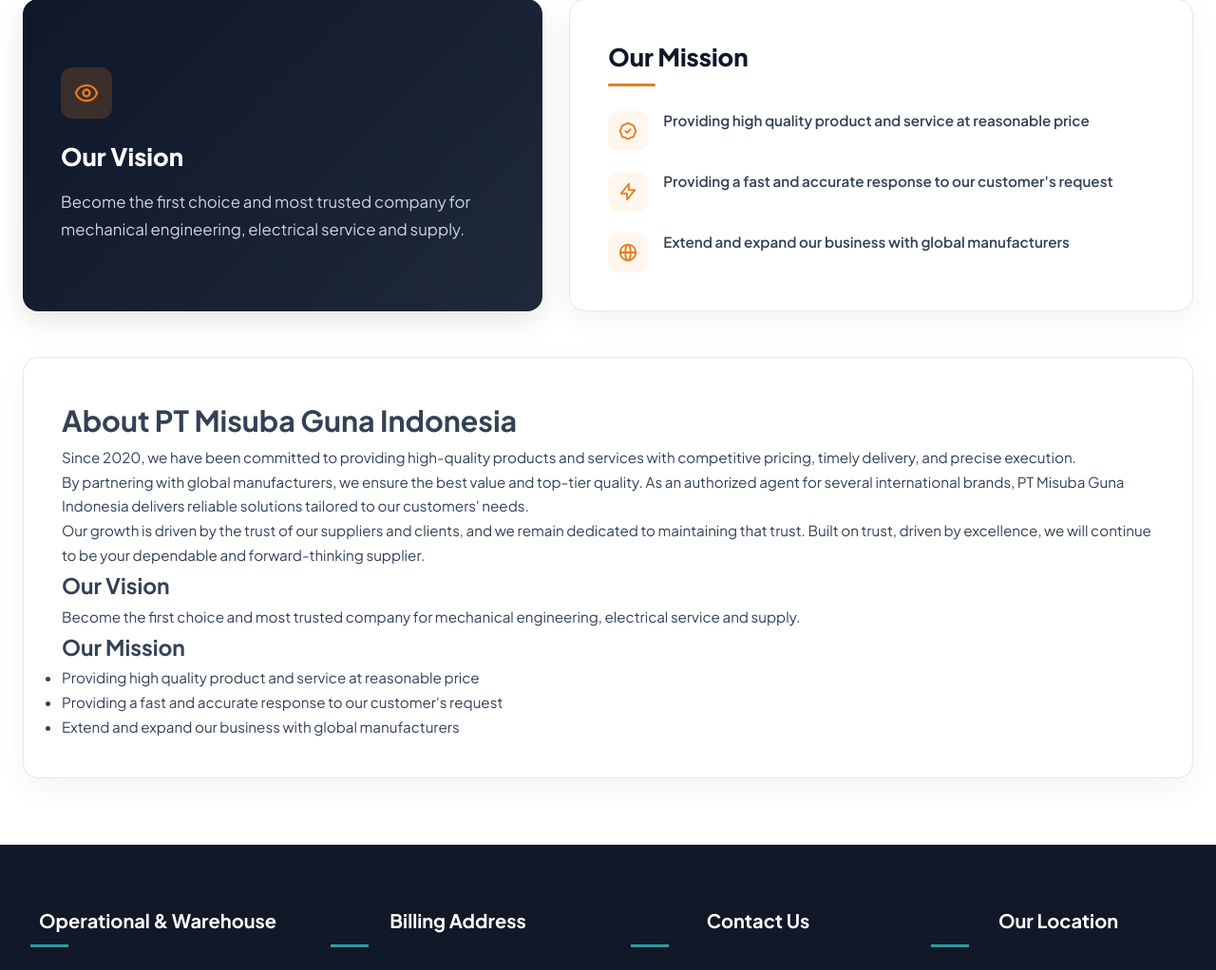
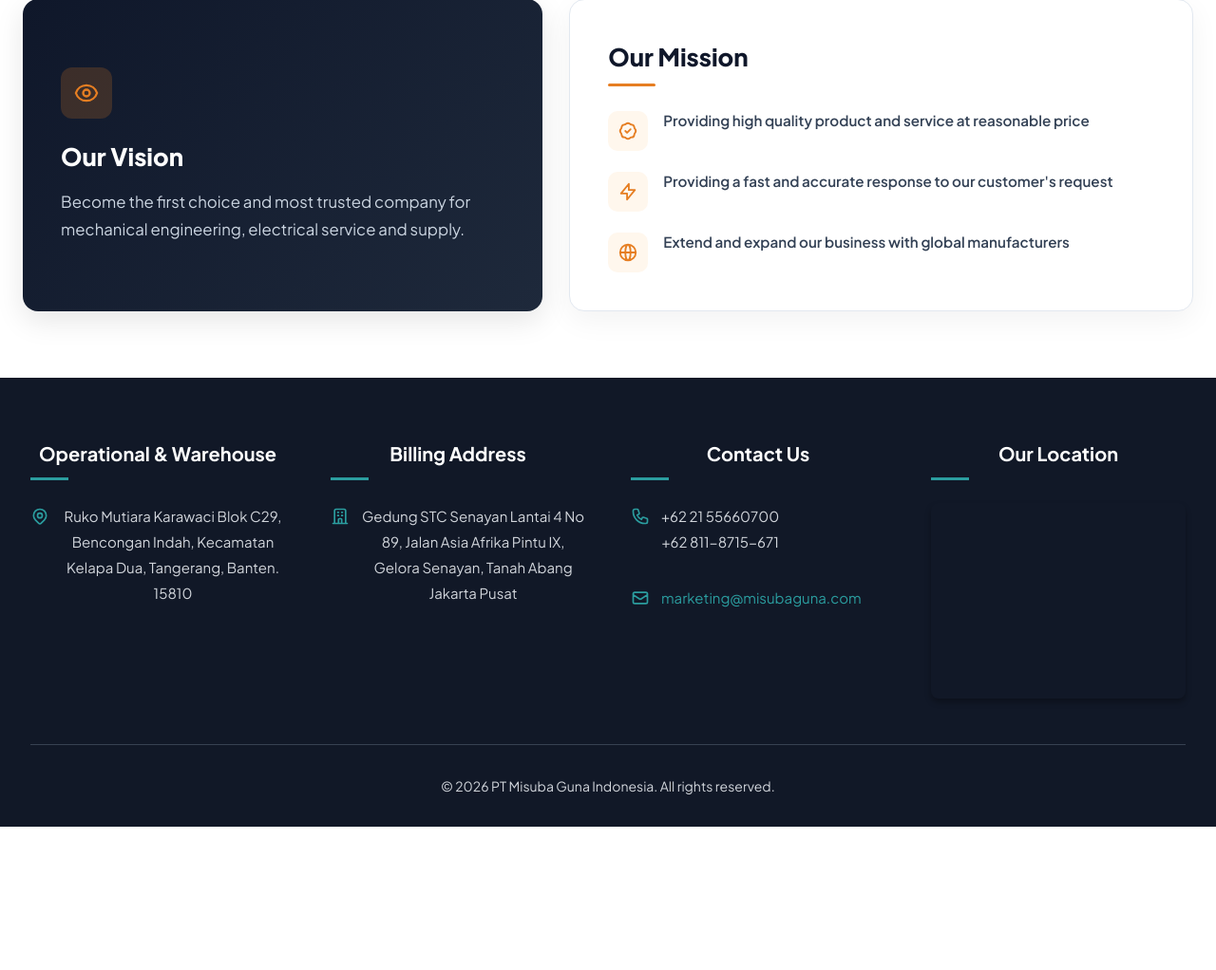
Before and after one commit to bio-alt/misubaguna, a Laravel app: page /about-us/ in a window 1280 px wide. Shown: the part 1291-2313 px from the top of the page at 95% size. After the commit the page ends 2162 px from the top, so only its background shows below. Run offline with Laravel 12, Linux system fonts and the light colour scheme; data comes from the database, SQL or seed files in the repository; a map, chart or similar area stays blank; some libraries are stand-ins or nearby versions.

Commit message:
fix: Remove redundant text block from bottom of About Us page

```diff
--- a/resources/views/public/pages/about.blade.php
+++ b/resources/views/public/pages/about.blade.php
@@ -544,11 +544,5 @@
         </div>
     </div>
 
-    <!-- CMS Content -->
-    @if(!empty(trim(strip_tags($page->content_html ?? ''))))
-    <div class="db-content">
-        {!! $page->content_html !!}
-    </div>
-    @endif
 </div>
 @endsection
```
